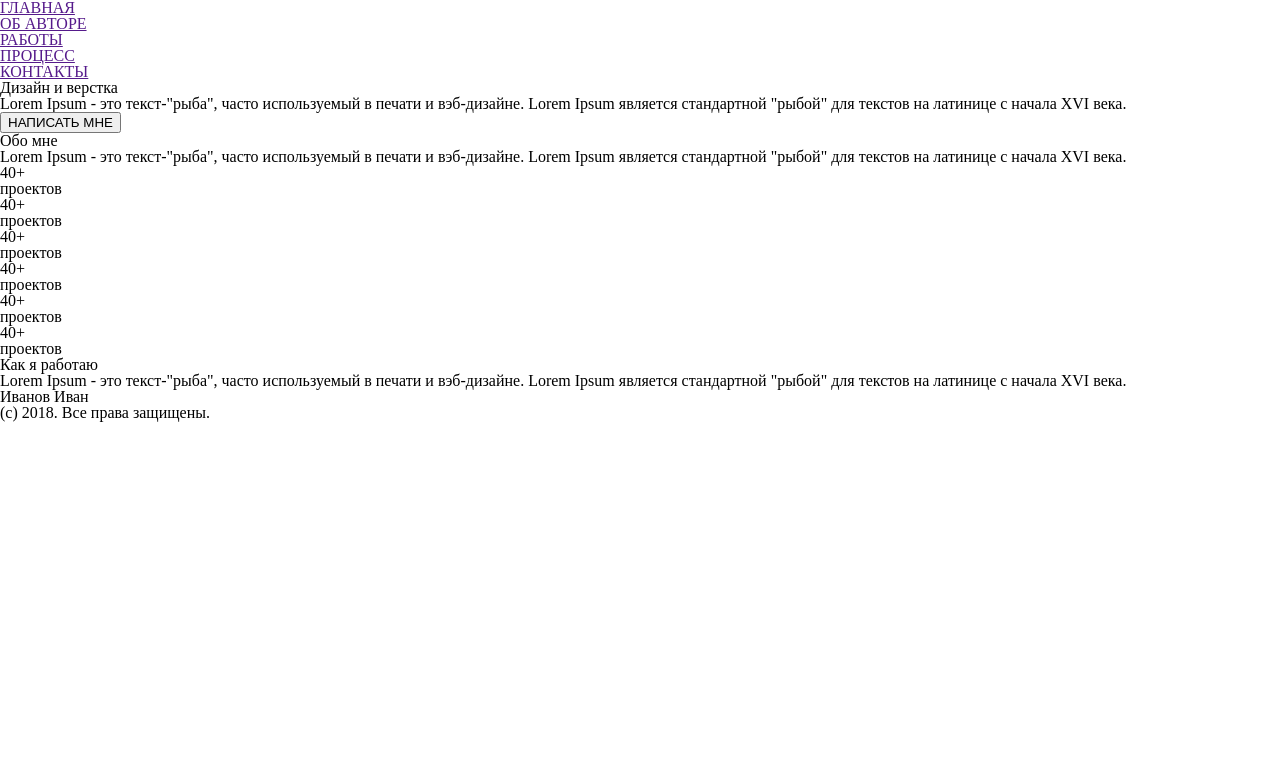
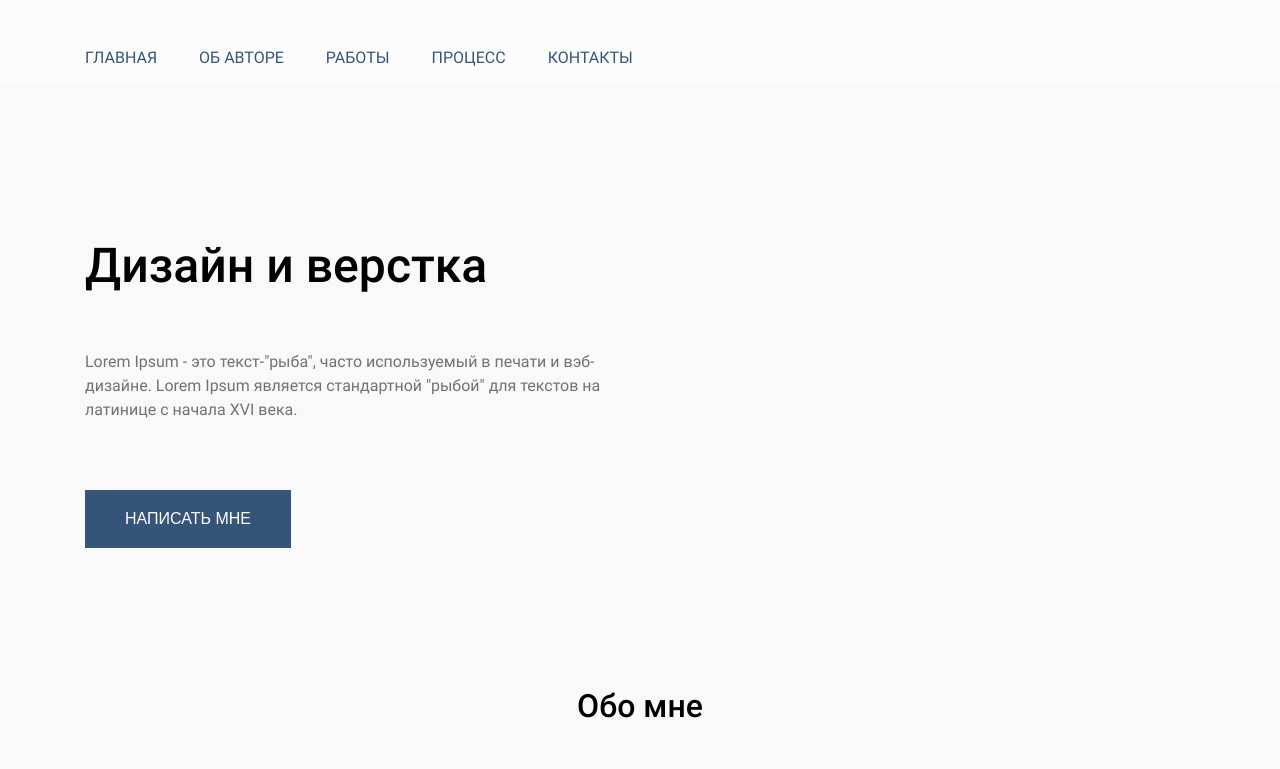
Before and after one commit to Octopicsus/extra-landing, a plain HTML site: page index.html in a window 1280 px wide. Shown: the top 769 px of the page. Drawn offline with Linux system fonts and the light colour scheme.

Commit message:
work - 02

```diff
--- a/index.html
+++ b/index.html
@@ -12,7 +12,7 @@
 <body>
 
     <header>
-        <div class="menu__wrapper">
+        <nav class="menu__wrapper">
             <ul class="menu">
                 <li><a href="">ГЛАВНАЯ</a></li>
                 <li><a href="">ОБ АВТОРЕ</a></li>
@@ -20,7 +20,7 @@
                 <li><a href="">ПРОЦЕСС</a></li>
                 <li><a href="">КОНТАКТЫ</a></li>
             </ul>
-        </div>
+        </nav>
     </header>
 
 
--- a/styles/style.css
+++ b/styles/style.css
@@ -8,8 +8,9 @@
     src: url('/fonts/Roboto-Medium.ttf');
 }
 
-:root{
+:root {
     --brandColor: rgb(52, 84, 122);
+    --brandColor-hover: rgb(60, 96, 139);
     --altColor: rgb(114, 114, 114);
     --navTitleSize: 16px;
     --h1TitleSize: 48px;
@@ -19,3 +20,101 @@
     --robotoR: 'RobotoR';
     --robotoM: 'RobotoM';
 }
+
+body {
+    background-color: rgb(249, 249, 249);
+    font-family: var(--robotoR);
+    font-size: 16px;
+}
+
+header {
+    width: 100vw;
+    display: flex;
+    justify-content: center;
+    align-items: center;
+    position: sticky;
+    top: 0;
+    backdrop-filter: blur(15px);
+    background-color: rgba(255, 255, 255, 0.555);
+}
+
+nav {
+    margin-top: 50px;
+    margin-bottom: 16px;
+    width: var(--mainWrapper-Width);
+}
+
+.menu {
+    display: flex;
+    gap: 42px;
+}
+
+.menu a{
+    text-decoration: none;
+    font-family: var(--robotoR);
+    font-size: 16px;
+    color: var(--brandColor);
+}
+
+.MainTitle{
+    display: flex;
+    justify-content: center;
+    align-items: center;
+}
+
+.MainTitle__wrapper{
+    width: var(--mainWrapper-Width);
+}
+
+.MainTitle h1{
+    font-family: var(--robotoM);
+    font-size: 48px;
+    color: black;
+    margin-top: 160px;
+    margin-bottom: 60px;
+}
+
+.MainTitle__wrapper div{
+    width: 540px;
+    line-height: 24px;
+    color: var(--altColor);
+    margin-bottom: 68px;
+}
+
+.MainTitle__wrapper button{
+    font-size: 16px;
+    color: white;
+    background-color: var(--brandColor);
+    border: none;
+    padding: 20px 40px;
+    margin-bottom: 142px;
+}
+
+.AboutTitle{
+    display: flex;
+    justify-content: center;
+    align-items: center;
+}
+
+.AboutTitle__wrapper{
+    width: var(--mainWrapper-Width);
+}
+
+h2{
+    font-family: var(--robotoM);
+    font-size: 32px;
+}
+
+.AboutTitle__wrapper h2{
+    margin-bottom: 50px;
+    text-align: center;
+}
+
+.AboutTitle__wrapper div{
+    width: 540px;
+    line-height: 24px;
+    color: var(--altColor);
+    text-align: center;
+    margin: 0 auto;
+    margin-bottom: 100px;
+}
```
